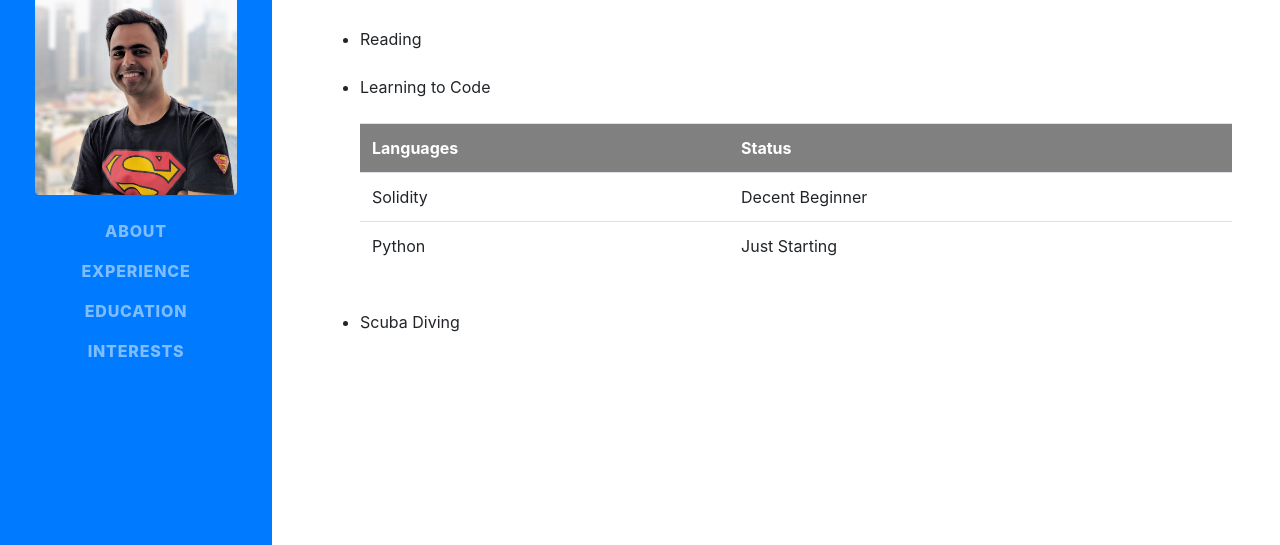
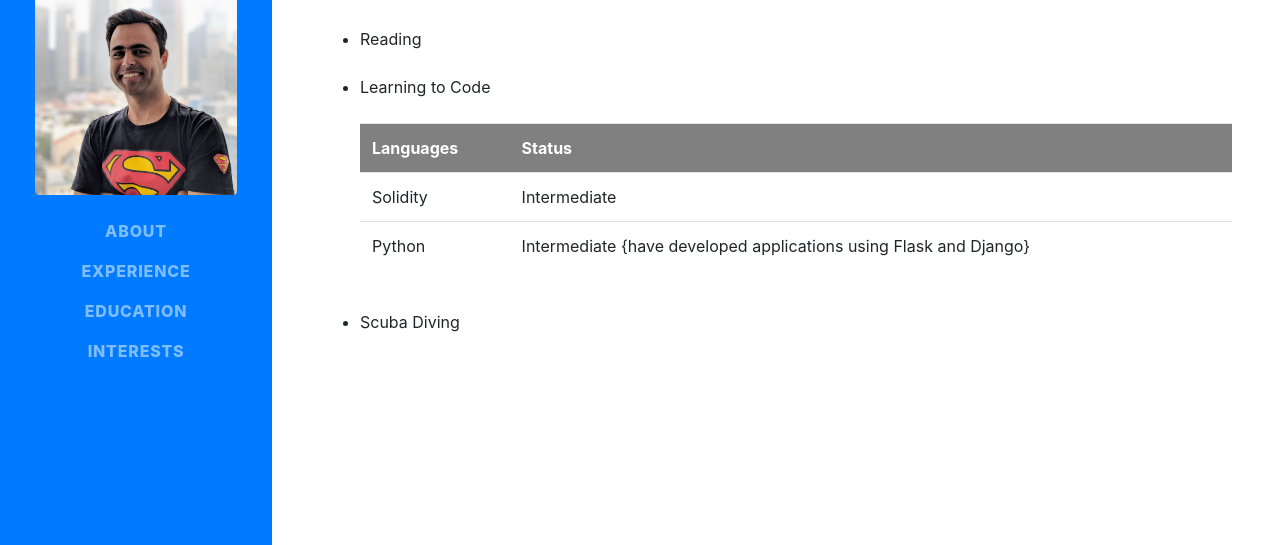
Before and after one commit to DKSukhani/personalCV, a website with bundled scripts: page interest.html in a window 1280 px wide. Shown: the part 255-800 px from the top of the page. Built offline with nearby package versions, Linux system fonts and the light colour scheme; a web font is replaced by a local one.

Commit message:
Update interest.html

```diff
--- a/interest.html
+++ b/interest.html
@@ -76,7 +76,7 @@
                             Solidity
                         </td>
                         <td>
-                            Decent Beginner
+                            Intermediate
                         </td>
                     </tr>
                     <tr>
@@ -84,7 +84,7 @@
                             Python
                         </td>
                         <td>
-                            Just Starting
+                            Intermediate {have developed applications using Flask and Django}
                         </td>
                     </tr>
                 </table>
```
